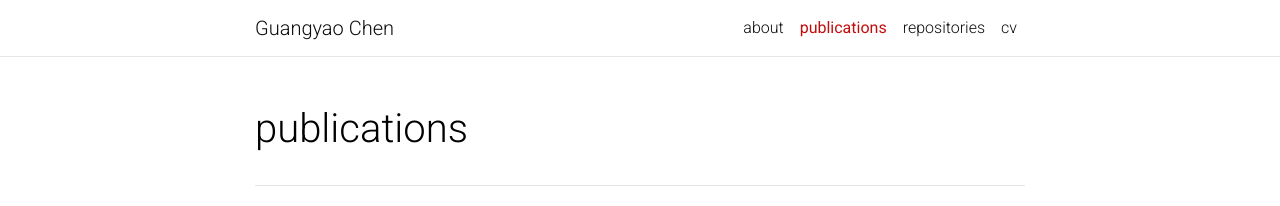
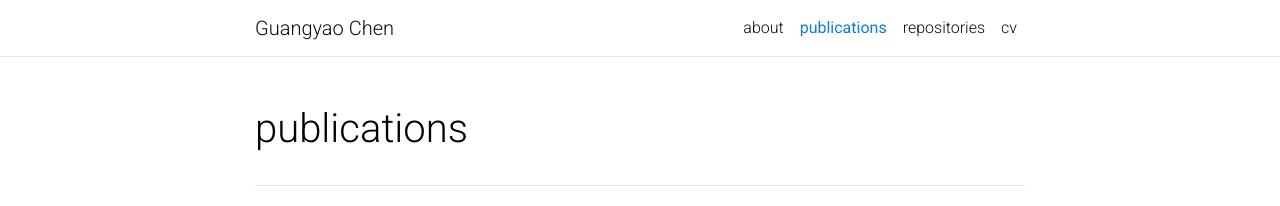
Before and after one commit to iCGY96/iCGY96.github.io, a Jekyll site: the page built from _pages/publications.md, in a window 1280 px wide. Shown: the top 206 px of the page. Built offline with Jekyll 4.4.1, drawn with Linux system fonts in a browser that asks for light colours; full-size pictures stand in for the smaller copies a plugin makes; comment, search, counter and statistics services are not loaded; a style sheet for code colours, icons or effects is not loaded.

Commit message:
Update _themes.scss

```diff
--- a/_sass/_themes.scss
+++ b/_sass/_themes.scss
@@ -7,8 +7,8 @@
   --global-code-bg-color: #{$code-bg-color-light};
   --global-text-color: #{$black-color};
   --global-text-color-light: #{$grey-color};
-  --global-theme-color: #{$red-color};
-  --global-hover-color: #{$red-color};
+  --global-theme-color: #{$blue-color};
+  --global-hover-color: #{$blue-color};
   --global-hover-text-color: #{$white-color};
   --global-footer-bg-color: #{$grey-color-dark};
   --global-footer-text-color: #{$grey-color-light};
```
